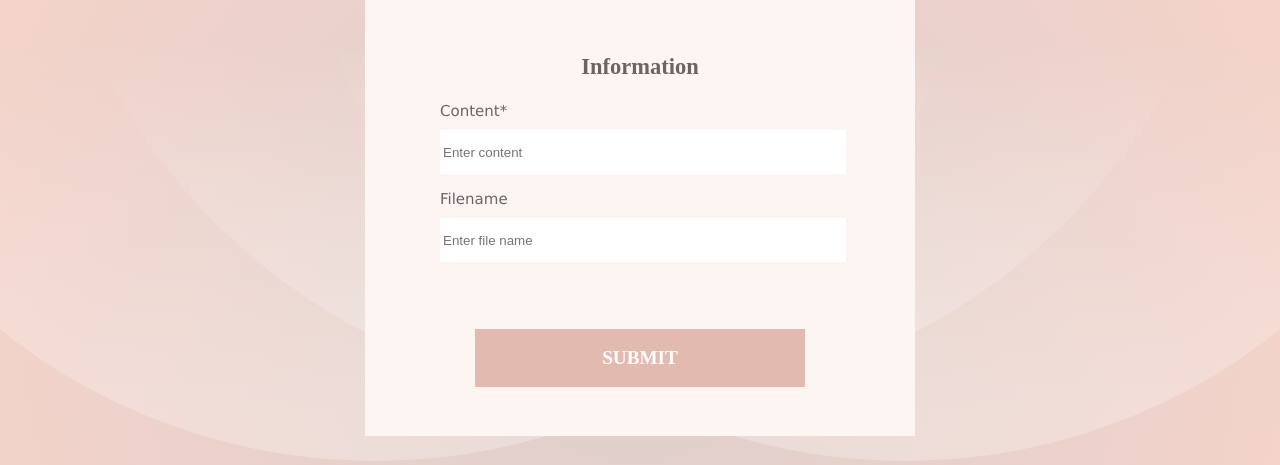
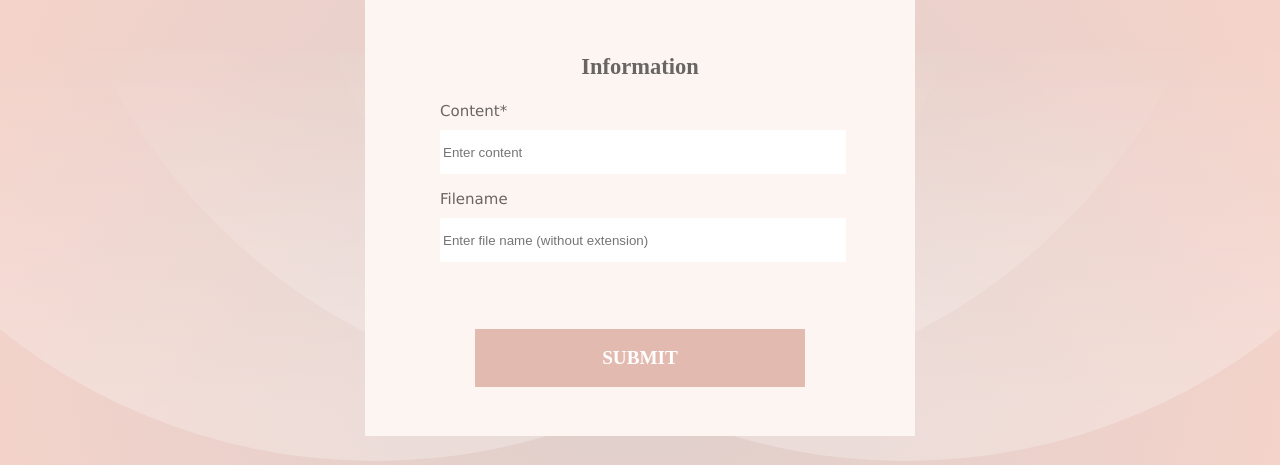
Before and after one commit to apudiu/qr-generator, a PHP site: page / in a window 1280 px wide. Shown: the part 261-726 px from the top of the page. Run offline with PHP 8.4, Linux system fonts and the light colour scheme.

```diff
--- a/index.php
+++ b/index.php
@@ -53,7 +53,7 @@ if ($qrContent) {
                     id="filename"
                     name="filename"
                     type="text"
-                    placeholder="Enter file name"
+                    placeholder="Enter file name (without extension)"
             />
         </label>
     </fieldset>
--- a/src/QrGenerator.php
+++ b/src/QrGenerator.php
@@ -13,6 +13,7 @@ class QrGenerator
         public string $fileName = 'qrcode'
     )
     {
+        //
     }
 
     public function generate(): string|bool
```
Also changed, not shown: README.md, 1 other file.
